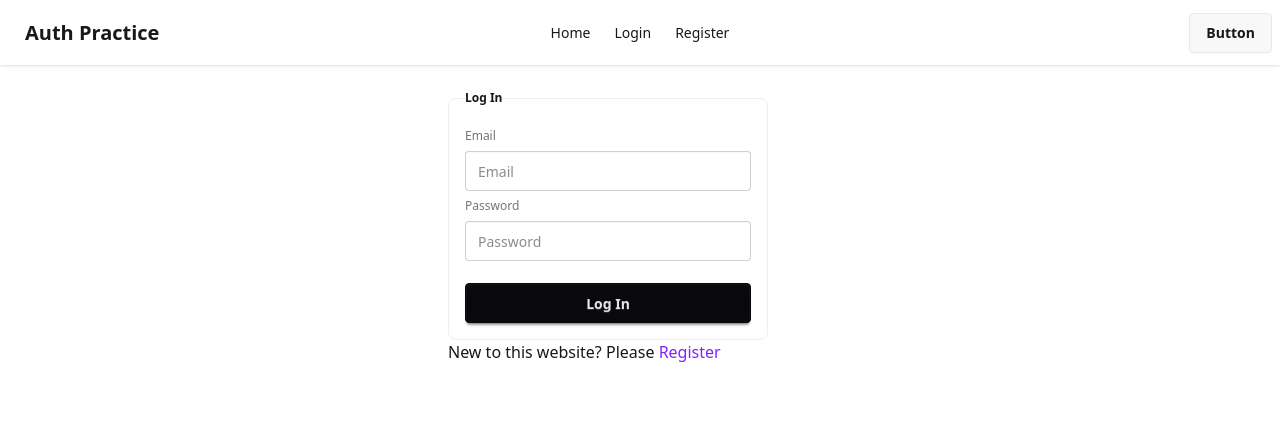
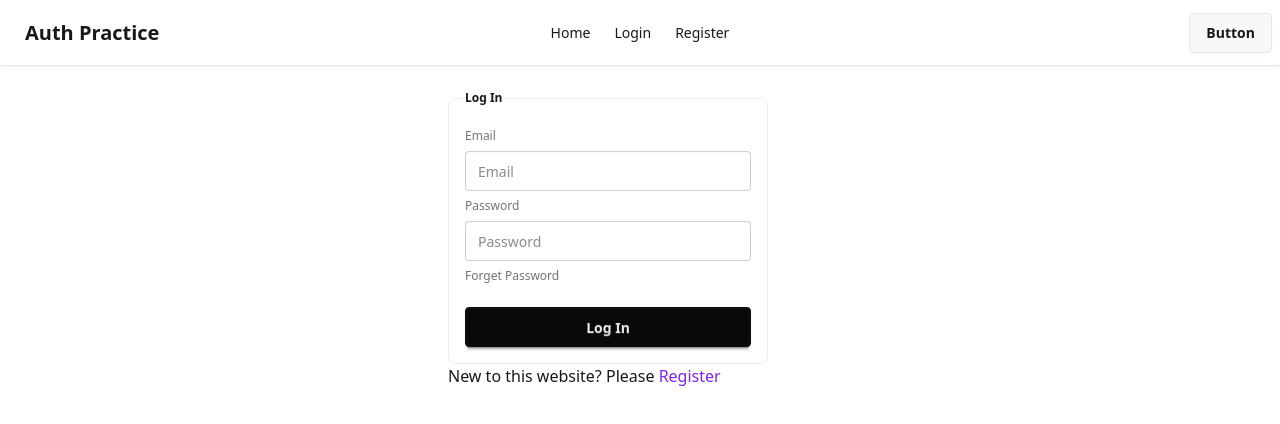
Before and after one commit to shohan89/email-pass-auth, a React (Vite) app: page /login in a window 1280 px wide. Shown: the top 424 px of the page. Built offline with nearby package versions, Linux system fonts and the light colour scheme.

Commit message:
add forget pass link

```diff
--- a/src/pages/Login.jsx
+++ b/src/pages/Login.jsx
@@ -40,6 +40,9 @@ const Login = () => {
                 className="input"
                 placeholder="Password"
                 required />
+                <label className="label">
+                    <span className="label-text-alt link link-hover">Forget Password</span>
+                </label>
 
                 <button className="btn btn-neutral mt-4">Log In</button>
             </fieldset>
```
